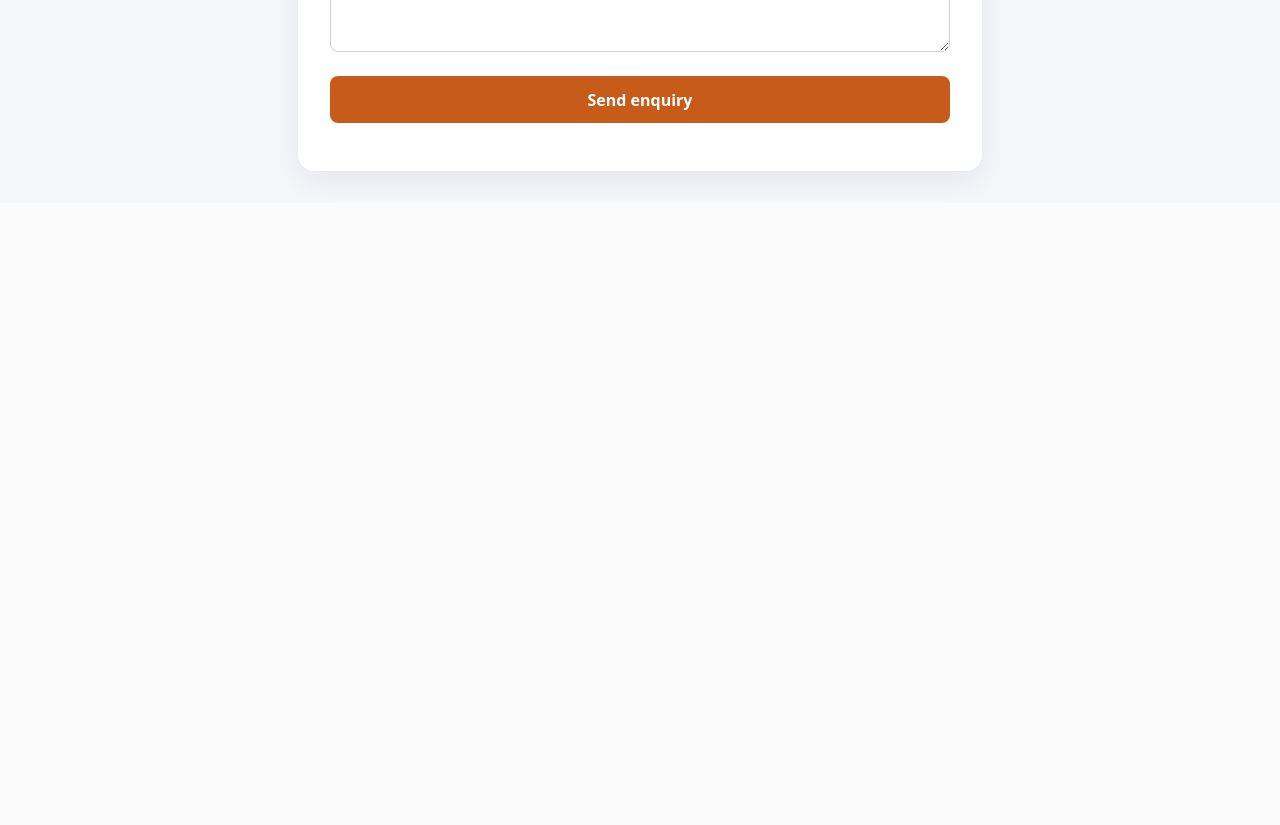
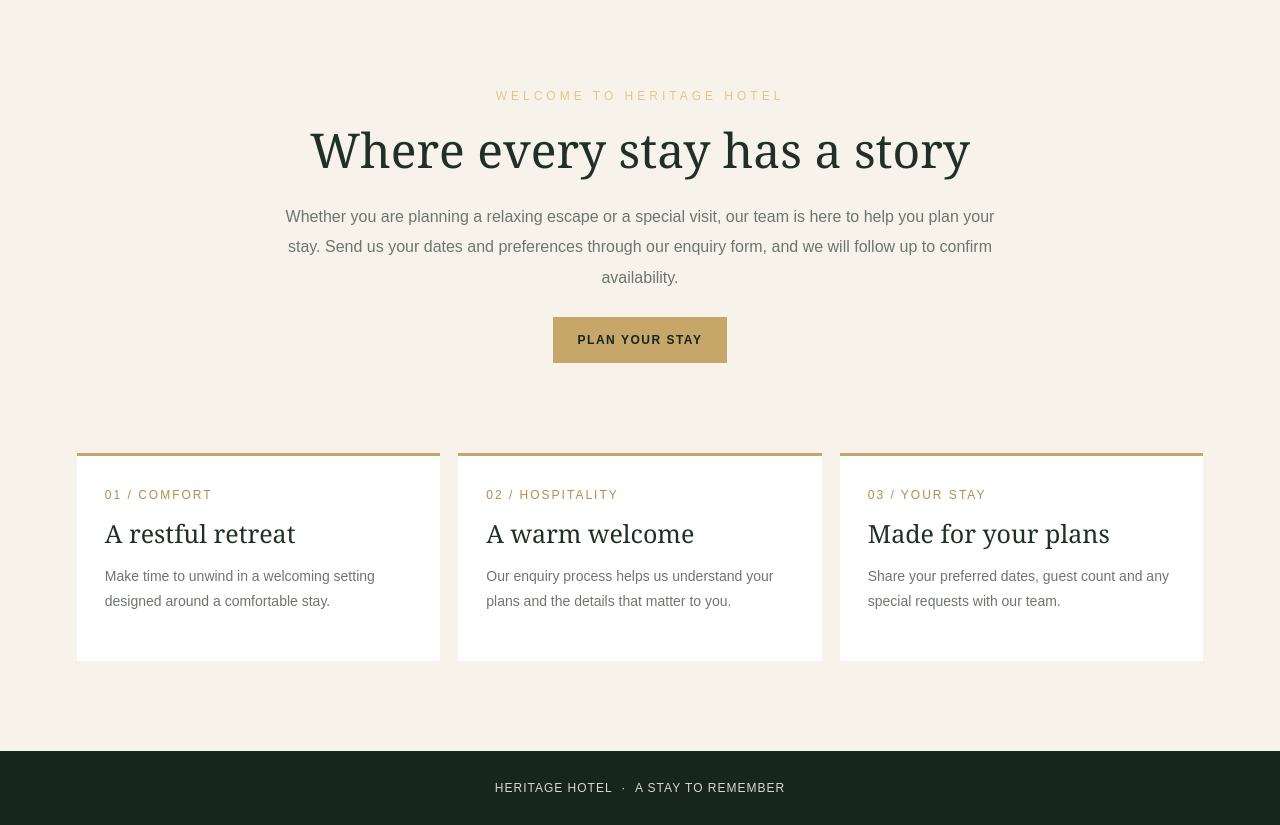
Before and after one commit to himanshuyadav4497-debug/heritagehotel, a Flask app: page / in a window 1280 px wide. Shown: the part 706-1531 px from the top of the page. Before the commit the page ends 887 px from the top, so only its background shows below. Run offline with Flask 3, Linux system fonts and the light colour scheme.

Commit message:
Add Heritage Hotel landing page and enquiry page

```diff
--- a/app/routes.py
+++ b/app/routes.py
@@ -1,4 +1,3 @@
-
 from datetime import date
 
 from flask import Blueprint, current_app, jsonify, render_template, request
@@ -16,59 +15,43 @@ def index():
     return render_template("index.html")
 
 
+@api.get("/enquiry")
+def enquiry():
+    return render_template("enquiry.html")
+
+
 @api.get("/health")
 def health():
     try:
         db.session.execute(text("SELECT 1"))
-        return jsonify({
-            "status": "healthy",
-            "database": "connected"
-        }), 200
+        return jsonify({"status": "healthy", "database": "connected"}), 200
     except SQLAlchemyError:
-        return jsonify({
-            "status": "unhealthy",
-            "database": "unavailable"
-        }), 503
+        return jsonify({"status": "unhealthy", "database": "unavailable"}), 503
 
 
 @api.post("/api/bookings")
 def create_booking():
     payload = request.get_json(silent=True) or {}
-
     required = ("guest_name", "email", "check_in", "check_out")
     missing = [key for key in required if not payload.get(key)]
-
     if missing:
-        return jsonify({
-            "error": "Missing required fields",
-            "fields": missing
-        }), 400
+        return jsonify({"error": "Missing required fields", "fields": missing}), 400
 
     try:
         check_in = date.fromisoformat(payload["check_in"])
         check_out = date.fromisoformat(payload["check_out"])
         guests = int(payload.get("guests", 1))
     except (ValueError, TypeError):
-        return jsonify({
-            "error": "Dates must use YYYY-MM-DD and guests must be an integer"
-        }), 400
+        return jsonify({"error": "Dates must use YYYY-MM-DD and guests must be an integer"}), 400
 
     if check_out <= check_in:
-        return jsonify({
-            "error": "check_out must be after check_in"
-        }), 400
-
+        return jsonify({"error": "check_out must be after check_in"}), 400
     if guests < 1 or guests > 12:
-        return jsonify({
-            "error": "guests must be between 1 and 12"
-        }), 400
+        return jsonify({"error": "guests must be between 1 and 12"}), 400
 
     email = str(payload["email"]).strip()
-
     if "@" not in email or "." not in email.split("@")[-1]:
-        return jsonify({
-            "error": "A valid email address is required"
-        }), 400
+        return jsonify({"error": "A valid email address is required"}), 400
 
     booking = Booking(
         guest_name=str(payload["guest_name"]).strip()[:120],
@@ -76,13 +59,12 @@ def create_booking():
         check_in=check_in,
         check_out=check_out,
         guests=guests,
-        message=str(payload.get("message", ""))[:1000]
+        message=str(payload.get("message", ""))[:1000],
     )
 
     try:
         db.session.add(booking)
         db.session.commit()
-
         return jsonify({
             "message": "Enquiry received",
             "booking": {
@@ -90,31 +72,23 @@ def create_booking():
                 "guest_name": booking.guest_name,
                 "check_in": booking.check_in.isoformat(),
                 "check_out": booking.check_out.isoformat(),
-                "guests": booking.guests
-            }
+                "guests": booking.guests,
+            },
         }), 201
-
     except SQLAlchemyError:
         db.session.rollback()
-        current_app.logger.exception(
-            "Database error while saving booking"
-        )
-        return jsonify({
-            "error": "Could not save booking"
-        }), 500
+        current_app.logger.exception("Database error while saving booking")
+        return jsonify({"error": "Could not save booking"}), 500
 
 
 @api.get("/api/bookings")
 def list_bookings():
-    records = Booking.query.order_by(
-        Booking.created_at.desc()
-    ).limit(100).all()
-
+    records = Booking.query.order_by(Booking.created_at.desc()).limit(100).all()
     return jsonify([{
         "id": b.id,
         "guest_name": b.guest_name,
         "email": b.email,
         "check_in": b.check_in.isoformat(),
         "check_out": b.check_out.isoformat(),
-        "guests": b.guests
+        "guests": b.guests,
     } for b in records]), 200
--- a/app/templates/index.html
+++ b/app/templates/index.html
@@ -1,71 +1,46 @@
 <!doctype html>
 <html lang="en">
 <head>
-  <meta charset="utf-8"><meta name="viewport" content="width=device-width, initial-scale=1">
-  <title>Heritage Hotel | Booking Enquiry</title>
-  <style>
-    body{font-family:system-ui,sans-serif;background:#f5f6f8;color:#202733;margin:0;padding:2rem 1rem}
-    main{max-width:620px;margin:auto;background:#fff;padding:2rem;border-radius:16px;box-shadow:0 8px 28px #15223812}
-    h1{margin-top:0;color:#9a4b20}label{display:block;margin:1rem 0 .35rem;font-weight:600}
-    input,textarea,button{box-sizing:border-box;width:100%;padding:.8rem;border:1px solid #cbd2dc;border-radius:8px;font:inherit}
-    button{margin-top:1.2rem;background:#c65b1a;color:#fff;border:0;font-weight:700;cursor:pointer}
-    #result{margin-top:1rem;white-space:pre-wrap}.hint{color:#596579}
-  </style>
-</head>
-<body><main>
-  <h1>Heritage Hotel</h1><p class="hint">Send a booking enquiry. Our team will follow up to confirm availability.</p>
-  <form id="booking-form">
-    <label for="guest_name">Guest name</label><input id="guest_name" name="guest_name" required maxlength="120">
-    <label for="email">Email</label><input id="email" name="email" type="email" required maxlength="254">
-    <label for="check_in">Check-in</label><input id="check_in" name="check_in" type="date" required>
-    <label for="check_out">Check-out</label><input id="check_out" name="check_out" type="date" required>
-    <label for="guests">Guests (1–12)</label><input id="guests" name="guests" type="number" min="1" max="12" value="1" required>
-    <label for="message">Additional requests</label><textarea id="message" name="message" rows="3" maxlength="1000"></textarea>
-    <button type="submit">Send enquiry</button>
-  </form><p id="result" role="status"></p>
-</main>
-<script>
-
-document.getElementById('booking-form').addEventListener('submit', async (event) => {
-    event.preventDefault();
-
-    // Keep a reference to the form before the first await.
-    const bookingForm = event.currentTarget;
-
-    const formData = new FormData(bookingForm);
-    const payload = Object.fromEntries(formData.entries());
-    payload.guests = Number(payload.guests);
-
-    const result = document.getElementById('result');
-    result.textContent = 'Sending…';
-
-    try {
-        const response = await fetch('/api/bookings', {
-            method: 'POST',
-            headers: {
-                'Content-Type': 'application/json'
-            },
-            body: JSON.stringify(payload)
-        });
-
-        const data = await response.json().catch(() => ({
-            error: 'Server returned an invalid response.'
-        }));
-
-        if (!response.ok) {
-            result.textContent = `Could not submit: ${data.error || 'Unknown server error'}`;
-            return;
-        }
-
-        result.textContent = `Enquiry received. Reference: ${data.booking.id}`;
-
-        // Use the saved reference, not event.currentTarget.
-        bookingForm.reset();
-
-    } catch (error) {
-        console.error('Enquiry submission failed:', error);
-        result.textContent = `Request failed: ${error.message}`;
-    }
-});
-
-</script></body></html>
+<meta charset="utf-8"><meta name="viewport" content="width=device-width, initial-scale=1">
+<meta name="theme-color" content="#17251f">
+<title>Heritage Hotel | A Stay to Remember</title>
+<style>
+:root{--ink:#203027;--cream:#f7f3eb;--gold:#c7a66a;--muted:#6e756d}
+*{box-sizing:border-box}html{scroll-behavior:smooth}body{margin:0;font-family:Georgia,"Times New Roman",serif;color:var(--ink);background:var(--cream)}
+a{color:inherit;text-decoration:none}.topbar{min-height:76px;display:flex;align-items:center;justify-content:space-between;padding:18px clamp(20px,6vw,88px);background:#17251f;color:white}
+.brand{font-size:22px;letter-spacing:2px}.brand small{display:block;color:var(--gold);font:10px Arial,sans-serif;letter-spacing:4px;margin-top:6px}
+nav{display:flex;align-items:center;gap:26px;font:13px Arial,sans-serif;letter-spacing:1px}nav a:hover{color:var(--gold)}.nav-cta{border:1px solid var(--gold);padding:12px 18px;color:#f5dfb4}
+.hero{min-height:610px;display:flex;align-items:center;padding:80px clamp(24px,10vw,150px);color:white;background:linear-gradient(90deg,rgba(13,25,20,.84),rgba(13,25,20,.3)),url("https://images.unsplash.com/photo-1566073771259-6a8506099945?auto=format&fit=crop&w=2000&q=85") center/cover}
+.hero-copy{max-width:680px}.eyebrow{color:#e4c58c;font:12px Arial,sans-serif;letter-spacing:4px;text-transform:uppercase}
+h1{font-size:clamp(44px,7vw,82px);font-weight:400;line-height:1.04;margin:22px 0}.hero p{max-width:540px;color:#eee9df;font:17px/1.8 Arial,sans-serif}
+.button{display:inline-block;margin-top:24px;padding:16px 25px;background:var(--gold);color:#17251f;font:bold 12px Arial,sans-serif;letter-spacing:1.5px;text-transform:uppercase}.button:hover{background:#dfc18b}
+.intro{max-width:1000px;margin:auto;padding:90px 24px;text-align:center}.intro h2{font-size:clamp(32px,4vw,48px);font-weight:400;margin:14px 0 20px}.intro p{max-width:720px;margin:auto;color:var(--muted);font:16px/1.9 Arial,sans-serif}
+.features{display:grid;grid-template-columns:repeat(3,1fr);gap:18px;padding:0 clamp(20px,6vw,88px) 90px}.feature{background:white;padding:32px 28px;border-top:3px solid var(--gold)}
+.feature .num{color:#b38d4e;font:12px Arial,sans-serif;letter-spacing:2px}.feature h3{font-size:25px;font-weight:400;margin:14px 0}.feature p{color:var(--muted);font:14px/1.8 Arial,sans-serif}
+footer{background:#17251f;color:#d9d7ce;padding:30px 24px;text-align:center;font:12px Arial,sans-serif;letter-spacing:1px}
+@media(max-width:700px){.topbar{align-items:flex-start;gap:18px;flex-direction:column}nav{gap:15px;flex-wrap:wrap}.hero{min-height:540px}.features{grid-template-columns:1fr}}
+</style></head>
+<body>
+<header class="topbar">
+<a class="brand" href="/">HERITAGE HOTEL<small>TIMELESS HOSPITALITY</small></a>
+<nav aria-label="Main navigation"><a href="#welcome">WELCOME</a><a href="#experience">THE EXPERIENCE</a><a class="nav-cta" href="/enquiry">MAKE AN ENQUIRY</a></nav>
+</header>
+<main>
+<section class="hero" id="welcome"><div class="hero-copy">
+<div class="eyebrow">A place to pause. A story to remember.</div>
+<h1>Experience the charm of a timeless stay.</h1>
+<p>Discover warm hospitality, thoughtful comfort and the pleasure of a stay made memorable. We look forward to welcoming you.</p>
+<a class="button" href="/enquiry">Make a booking enquiry&nbsp; →</a>
+</div></section>
+<section class="intro" id="experience">
+<div class="eyebrow">Welcome to Heritage Hotel</div><h2>Where every stay has a story</h2>
+<p>Whether you are planning a relaxing escape or a special visit, our team is here to help you plan your stay. Send us your dates and preferences through our enquiry form, and we will follow up to confirm availability.</p>
+<a class="button" href="/enquiry">Plan your stay</a>
+</section>
+<section class="features" aria-label="Guest experience">
+<article class="feature"><div class="num">01 / COMFORT</div><h3>A restful retreat</h3><p>Make time to unwind in a welcoming setting designed around a comfortable stay.</p></article>
+<article class="feature"><div class="num">02 / HOSPITALITY</div><h3>A warm welcome</h3><p>Our enquiry process helps us understand your plans and the details that matter to you.</p></article>
+<article class="feature"><div class="num">03 / YOUR STAY</div><h3>Made for your plans</h3><p>Share your preferred dates, guest count and any special requests with our team.</p></article>
+</section></main>
+<footer>HERITAGE HOTEL&nbsp; · &nbsp;A STAY TO REMEMBER</footer>
+</body></html>
```
Also changed, not shown: app/templates/enquiry.html (added, +53 -0 lines).
